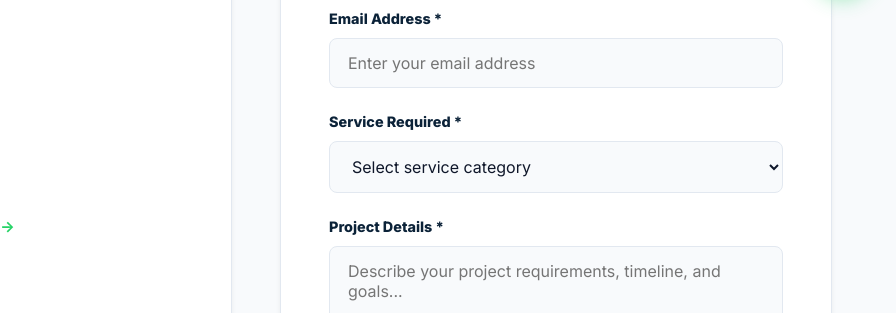
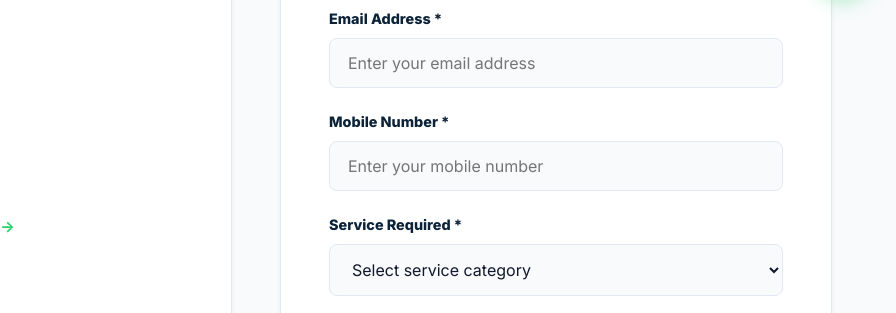
Before and after one commit to codingeasy6/EMBEDGROW, a website: page contact.html in a window 1280 px wide. Shown: the part 783-1096 px from the top of the page, 384-1280 px from the left. Drawn offline with Linux system fonts and the light colour scheme.

Commit message:
Update contact.html

```diff
--- a/contact.html
+++ b/contact.html
@@ -146,6 +146,10 @@
               <input type="email" id="email" name="email" class="form-input" placeholder="Enter your email address" required>
             </div>
             <div class="form-group">
+              <label for="mobile" class="form-label">Mobile Number *</label>
+              <input type="tel" id="mobile" name="mobile" class="form-input" placeholder="Enter your mobile number" pattern="^\+?[0-9\s\-()]{7,20}$" title="Please enter a valid mobile number (e.g. +91 9876543210)" required>
+            </div>
+            <div class="form-group">
               <label for="service" class="form-label">Service Required *</label>
               <select id="service" name="service" class="form-select" required>
                 <option value="" disabled selected>Select service category</option>
```
